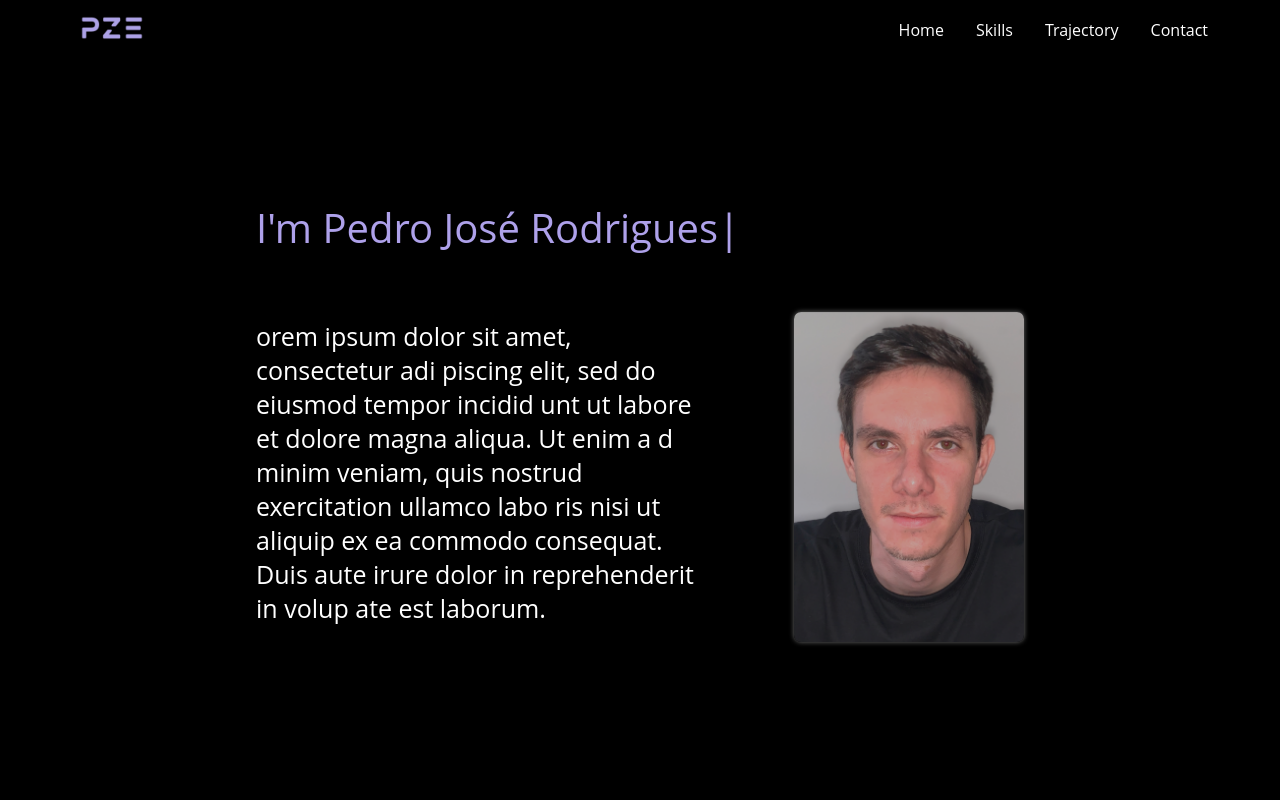
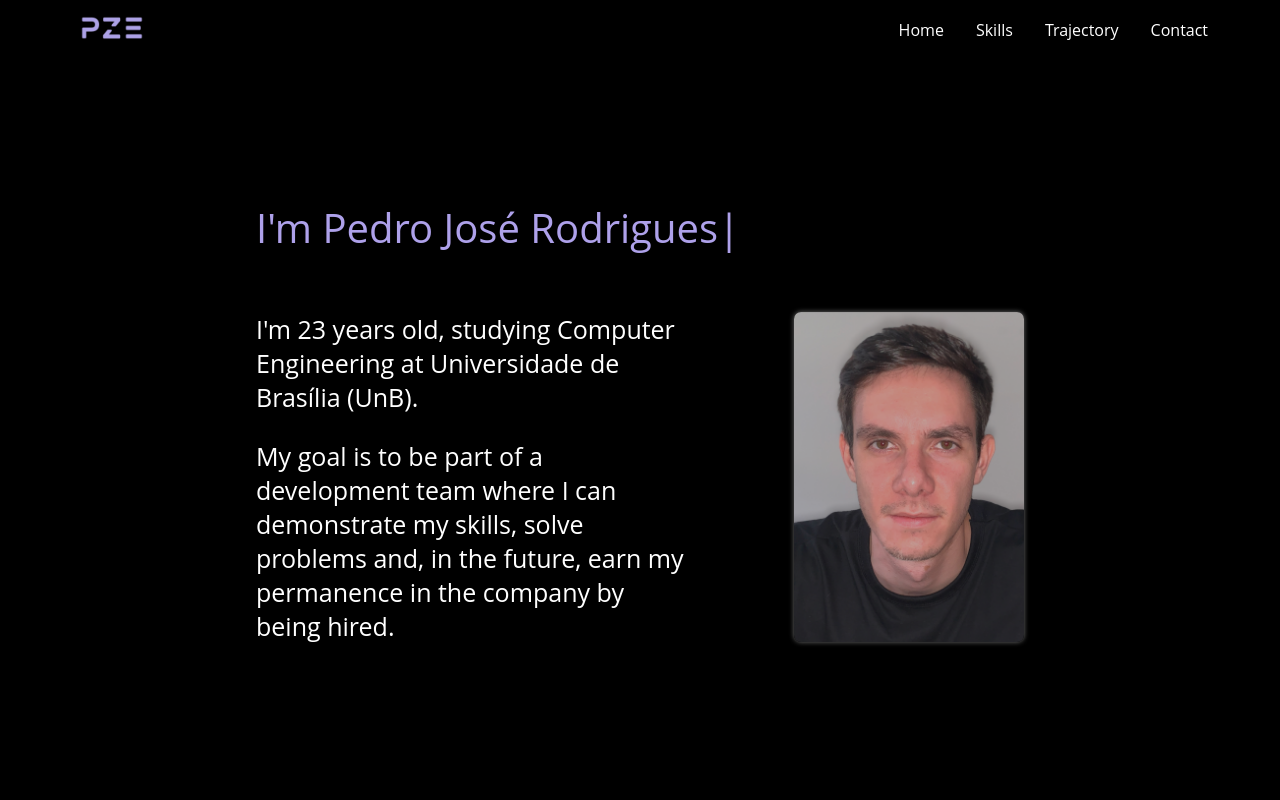
Before and after one commit to pjceva/portfolio, a React (Vite) app: page / in a window 1280 px wide. Shown: the top 800 px of the page. Built offline with nearby package versions, Linux system fonts and the light colour scheme.

Commit message:
Hero text

```diff
--- a/src/pages/home/home.tsx
+++ b/src/pages/home/home.tsx
@@ -26,13 +26,14 @@ export const Home = () => {
                 <Content>
                     <TextBox>
                         <span>
-                        orem ipsum dolor sit amet, consectetur adi
-                        piscing elit, sed do eiusmod tempor incidid
-                        unt ut labore et dolore magna aliqua. Ut enim a
-                        d minim veniam, quis nostrud exercitation ullamco labo
-                        ris nisi ut aliquip ex ea commodo consequat.
-                        Duis aute irure dolor in reprehenderit in volup
-                        ate est laborum.
+                        I'm 23 years old, studying Computer Engineering at
+                        Universidade de Brasília (UnB).
+                        <p>My goal is to be part of a development
+                        team where I can
+                        demonstrate my skills, solve problems and,
+                        in the future, earn
+                        my permanence in the company by being hired.
+                        </p>
                         </span>
                     </TextBox>
                     <ImgBox>
```
